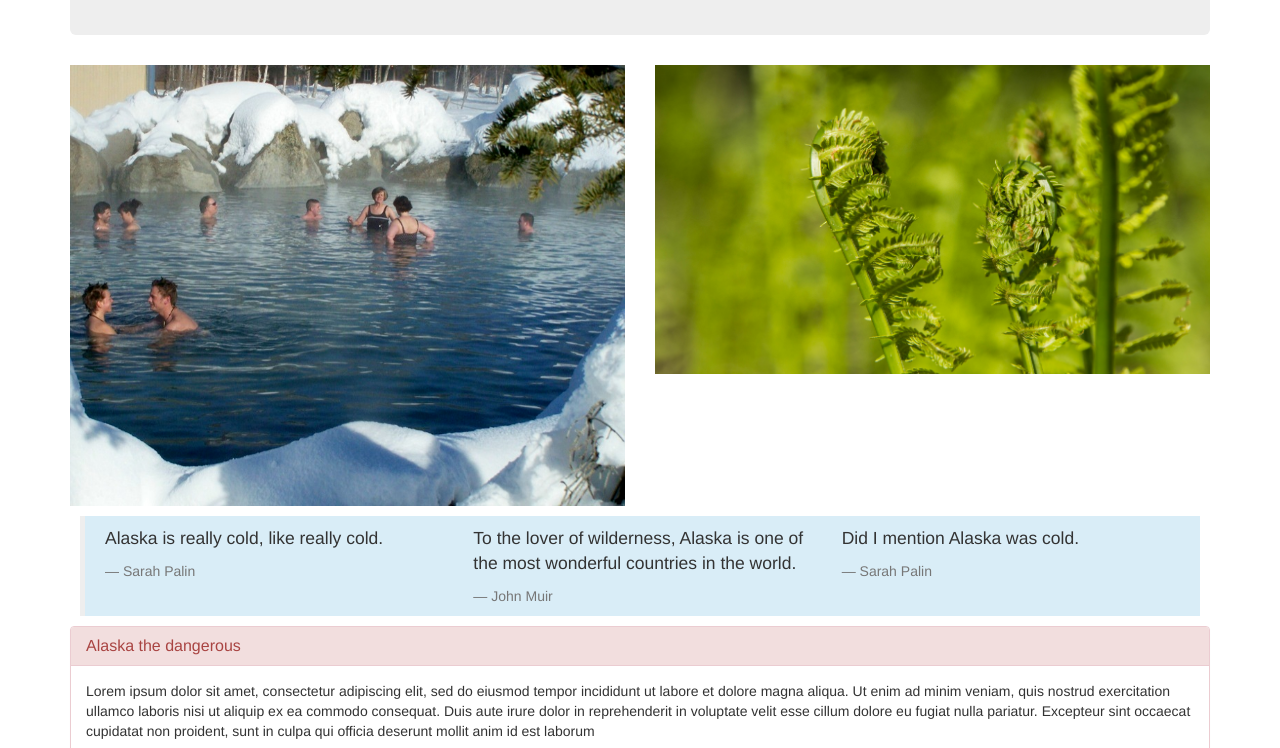
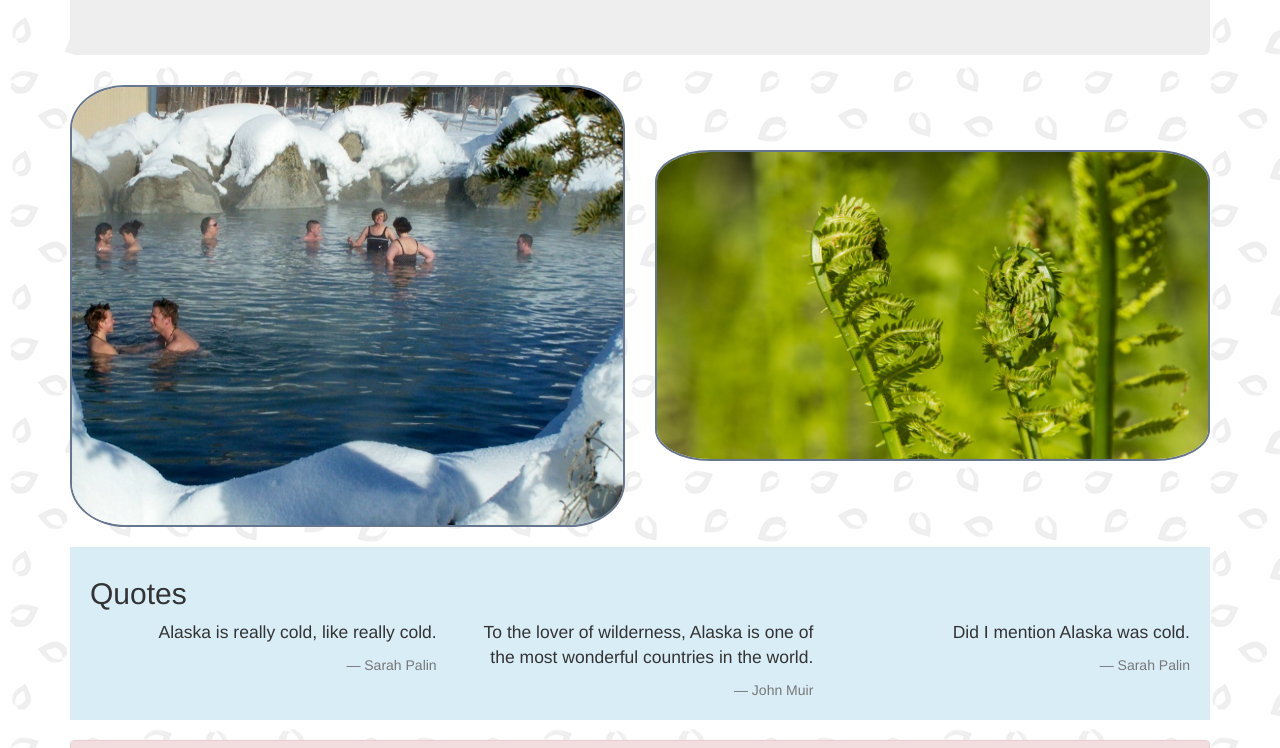
Before and after one commit to kevinahn7/vacation-site, a plain HTML site: page index.html in a window 1280 px wide. Shown: the part 207-955 px from the top of the page. Drawn offline with Linux system fonts and the light colour scheme.

Commit message:
Center jumbotron, standardize col height, make header images even, add background, add margin between quote and images, and add image borders

```diff
--- a/css/styles.css
+++ b/css/styles.css
@@ -1,7 +1,40 @@
-img{
+img {
   max-width: 100%;
 }
 
 blockquote {
-  margin: 10px;
+  border: none;
+  padding-bottom: 20px;
 }
+
+.quote {
+  text-align: right;
+}
+
+footer {
+  text-align: right;
+}
+
+.jumbotron {
+  text-align: center;
+  margin-top: 20px;
+}
+
+.well {
+  min-height: 700px;
+}
+
+.border {
+  border: 2px solid #66768e;
+  border-radius: 10%;
+}
+
+#top-photos {
+  display: flex;
+  align-items: center;
+  margin-bottom: 20px;
+}
+
+body {
+  background-image: url("../img/spring.png");
+}
--- a/index.html
+++ b/index.html
@@ -11,26 +11,29 @@
       <h1>Vacation in Alaska</h1>
       <h3>Enjoy the wilderness</h3>
     </div>
-    <div class="row">
+    <div class="row" id="top-photos">
       <div class="col-md-6">
-        <img src="img/hotspring.jpg" alt="A photo of hotsprings in Alaska">
+        <img src="img/hotspring.jpg" alt="A photo of hotsprings in Alaska" class="border">
       </div>
       <div class="col-md-6">
-        <img src="img/fiddlehead.jpg" alt="A photo of a fiddlehead fern">
+        <img src="img/fiddlehead.jpg" alt="A photo of a fiddlehead fern" class="border">
       </div>
     </div>
     <blockquote class="bg-info">
+      <div>
+        <h2>Quotes</h2>
+      </div>
       <div class="row">
         <div class="col-md-4">
-          <p>Alaska is really cold, like really cold.</p>
+          <p class="quote">Alaska is really cold, like really cold.</p>
           <footer>Sarah Palin</footer>
         </div>
         <div class="col-md-4">
-          <p>To the lover of wilderness, Alaska is one of the most wonderful countries in the world.</p>
+          <p class="quote">To the lover of wilderness, Alaska is one of the most wonderful countries in the world.</p>
           <footer>John Muir</footer>
         </div>
         <div class="col-md-4">
-          <p>Did I mention Alaska was cold.</p>
+          <p class="quote">Did I mention Alaska was cold.</p>
           <footer>Sarah Palin</footer>
         </div>
       </div>
```
Also changed, not shown: img/background.jpeg (added), img/background.jpg (added), img/spring.png (added), 1 other file.
